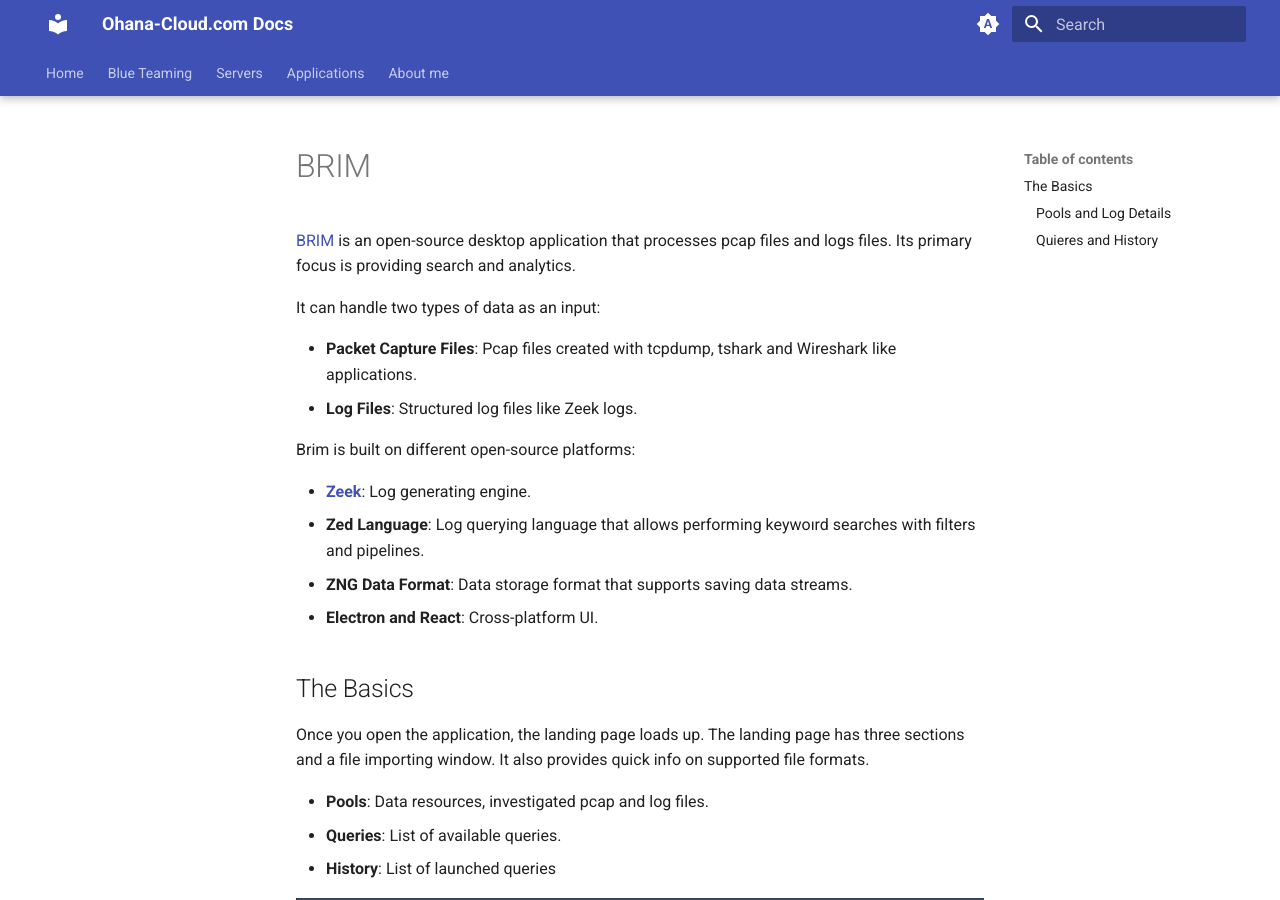
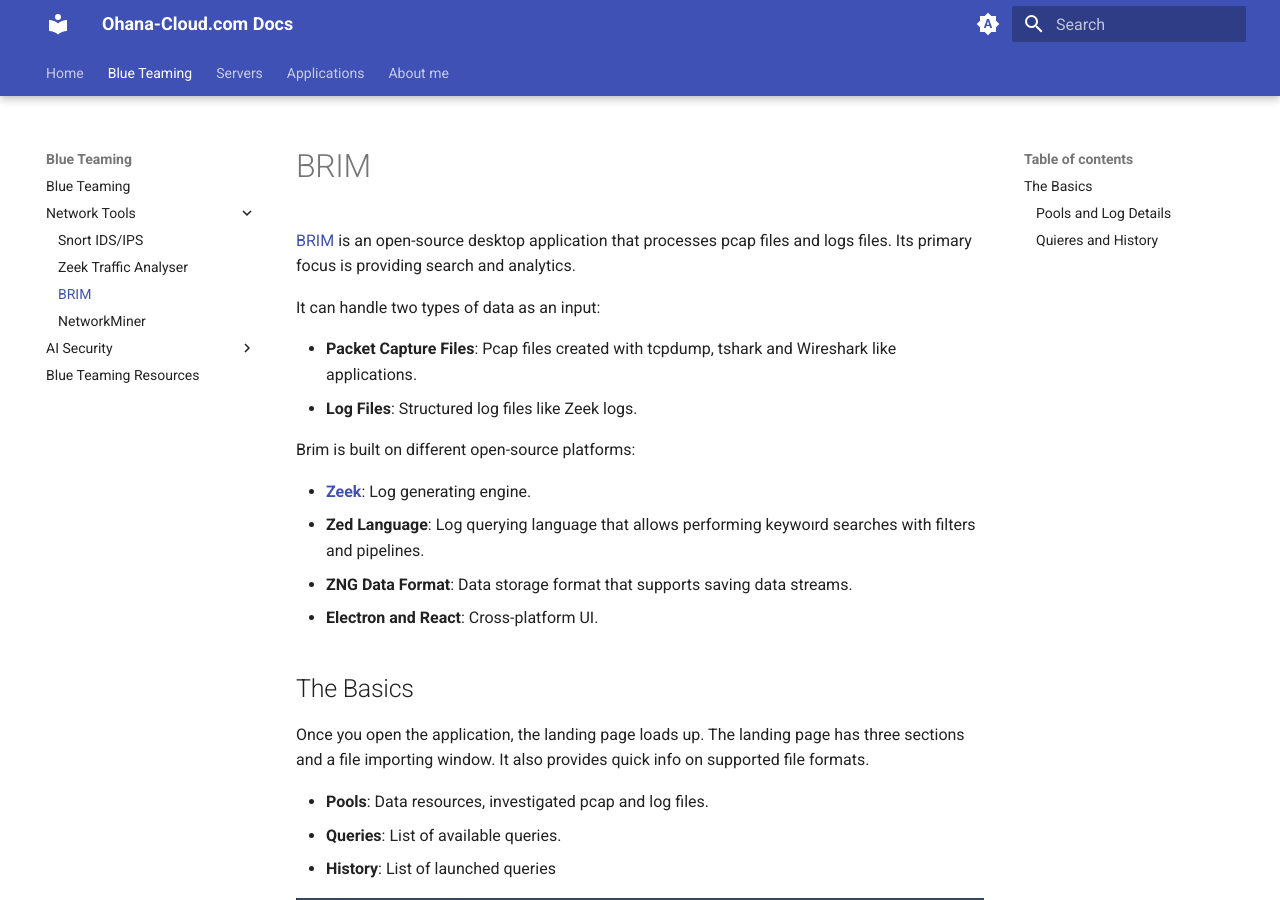
Before and after one commit to PhilT95/athenlyx, an MkDocs documentation site: the page built from docs/blue/tools-network/brim.md, in a window 1280 px wide and 900 px high. Built offline with MkDocs 1.6.1 and Material for MkDocs 9.7.7, drawn with Linux system fonts in a browser that asks for light colours.

Commit message:
Added BRIM to navigation

```diff
--- a/mkdocs.yml
+++ b/mkdocs.yml
@@ -7,6 +7,7 @@ nav:
     - Network Tools:
         - Snort IDS/IPS: blue/tools-network/snort.md
         - Zeek Traffic Analyser: blue/tools-network/zeek.md
+        - BRIM: blue/tools-network/brim.md
         - NetworkMiner: blue/tools-network/NetworkMiner.md
     - AI Security:
         - AI Security Tools: ai/tools-ai.md
```
